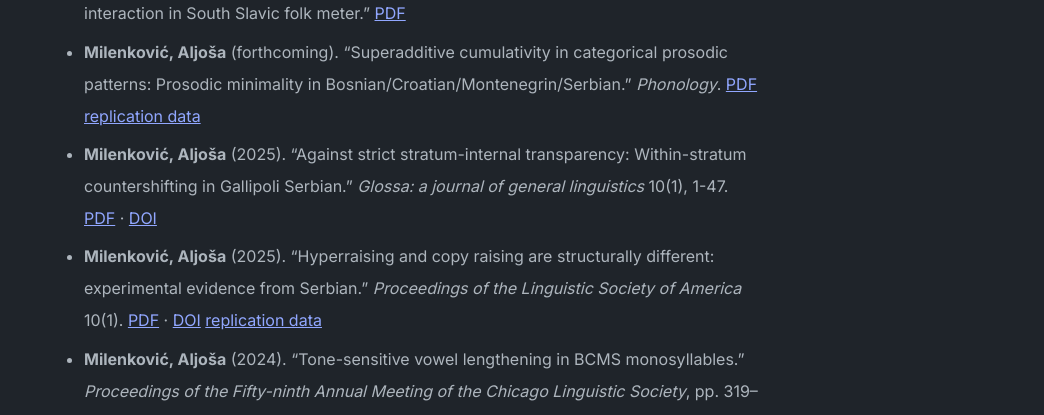
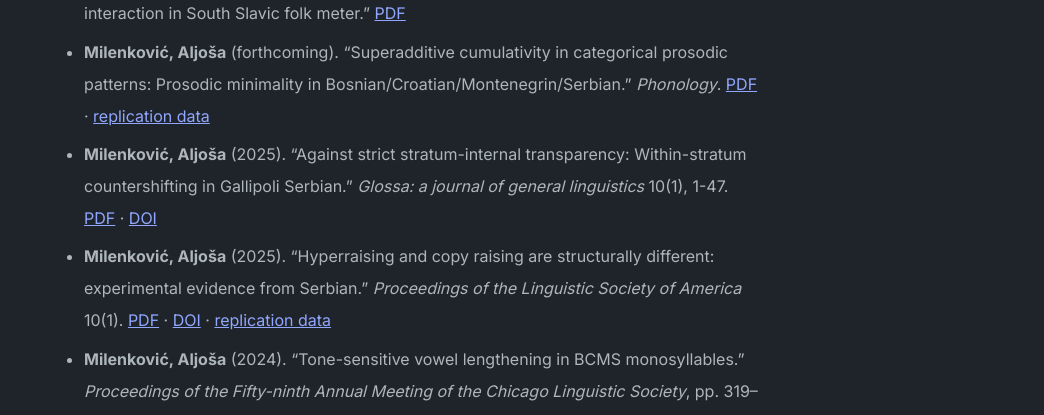
Before and after one commit to AljosaMilenkovic/AljosaMilenkovic.github.io, a Jekyll site: the page built from papers.md, in a window 1280 px wide and 900 px high. Shown: the part 383-798 px from the top of the window, without its empty margins (236-1280 px from the left). Built offline with Jekyll 4.4.1, drawn with Linux system fonts in a browser that asks for light colours.

```diff
--- a/papers.md
+++ b/papers.md
@@ -8,9 +8,9 @@ permalink: /papers/
 
 - **Milenković, Aljoša**. (submitted). “(Hyper)raising in Serbian: Experimental evidence and theoretical considerations.”  [PDF](/syntax.pdf)
 - **Milenković, Aljoša** and Kevin Ryan. (submitted). “Stress-weight and stress-tone interaction in South Slavic folk meter.”  [PDF](/metrics.pdf)
-- **Milenković, Aljoša** (forthcoming). “Superadditive cumulativity in categorical prosodic patterns: Prosodic minimality in Bosnian/Croatian/Montenegrin/Serbian.” *Phonology*. [PDF](/final.pdf)  [replication data](https://doi.org/10.7910/DVN/1V64L2)
+- **Milenković, Aljoša** (forthcoming). “Superadditive cumulativity in categorical prosodic patterns: Prosodic minimality in Bosnian/Croatian/Montenegrin/Serbian.” *Phonology*. [PDF](/final.pdf) · [replication data](https://doi.org/10.7910/DVN/1V64L2)
 - **Milenković, Aljoša** (2025). “Against strict stratum-internal transparency: Within-stratum countershifting in Gallipoli Serbian.” *Glossa: a journal of general linguistics* 10(1), 1-47. [PDF](/opacity.pdf) · [DOI](https://doi.org/10.16995/glossa.23107)
-- **Milenković, Aljoša** (2025). “Hyperraising and copy raising are structurally different: experimental evidence from Serbian.” *Proceedings of the Linguistic Society of America* 10(1). [PDF](/hyperraising.pdf) · [DOI](https://doi.org/10.3765/plsa.v10i1.5938) [replication data](https://doi.org/10.7910/DVN/JHH7MQ)
+- **Milenković, Aljoša** (2025). “Hyperraising and copy raising are structurally different: experimental evidence from Serbian.” *Proceedings of the Linguistic Society of America* 10(1). [PDF](/hyperraising.pdf) · [DOI](https://doi.org/10.3765/plsa.v10i1.5938) · [replication data](https://doi.org/10.7910/DVN/JHH7MQ)
 - **Milenković, Aljoša** (2024). “Tone-sensitive vowel lengthening in BCMS monosyllables.” *Proceedings of the Fifty-ninth Annual Meeting of the Chicago Linguistic Society*, pp. 319–330. [PDF](/cls.pdf)
 - **Milenković, Aljoša** (2023). “Towards a more comprehensive theory of tone-stress interaction.” *NELS* 53(2), pp. 209–218. [PDF](/nels.pdf)
 - **Milenković, Aljoša** (2021). “Optimality Theory in phonology.” (In Serbian) *Svet reči* 51-52, pp. 8–18. [PDF](/ot.pdf)
```
